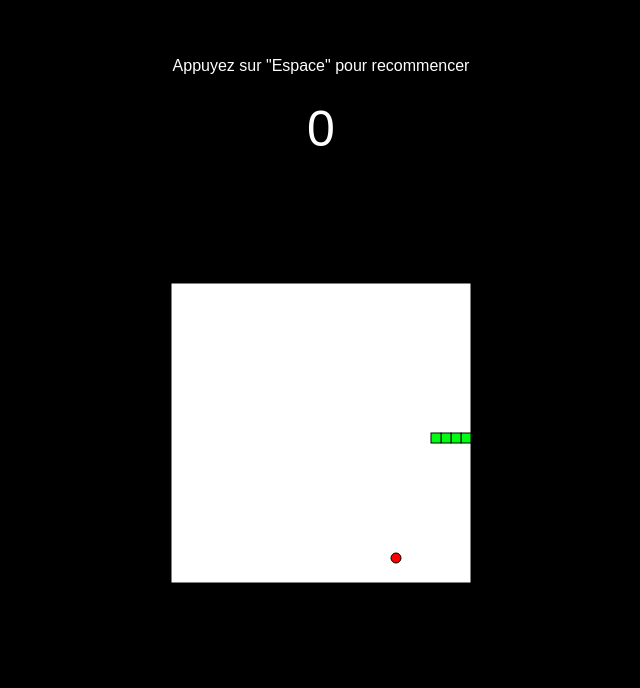
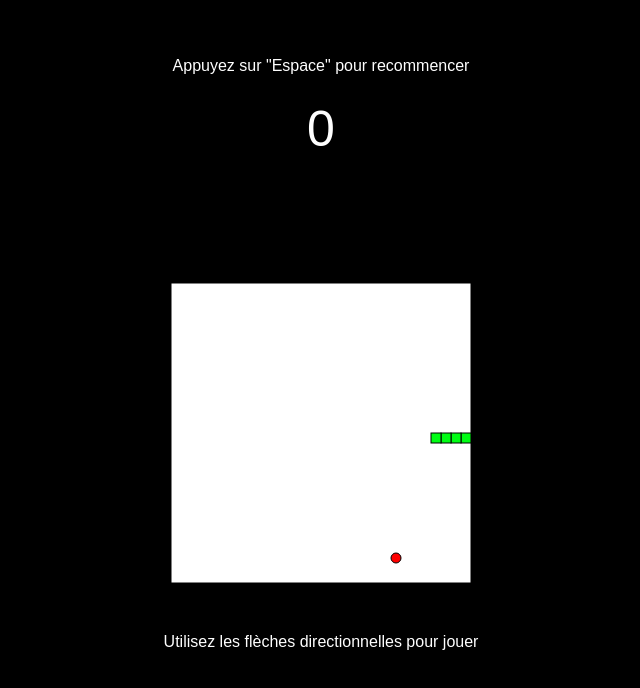
Before and after one commit to BriceDO/snake_game, a plain HTML site: page index.html in a window 1280 px wide. Shown: the whole page, without its empty margins (319-959 px from the left). Drawn offline with Linux system fonts and the light colour scheme.

Commit message:
ajout instruction

```diff
--- a/index.html
+++ b/index.html
@@ -15,6 +15,10 @@
     <div id="score">0</div>
     <canvas id="canvas" width="300" height="300"></canvas>
 
+    <div id="gameplay">
+        Utilisez les flèches directionnelles pour jouer
+    </div>
+
     <script src="app.js"></script>
 </body>
 </html>
--- a/style.css
+++ b/style.css
@@ -28,3 +28,8 @@ body {
     margin-top: 50px;
     display: none;
 }
+
+#gameplay {
+    margin-top: 50px;
+    color: #fefefe;
+}
```
